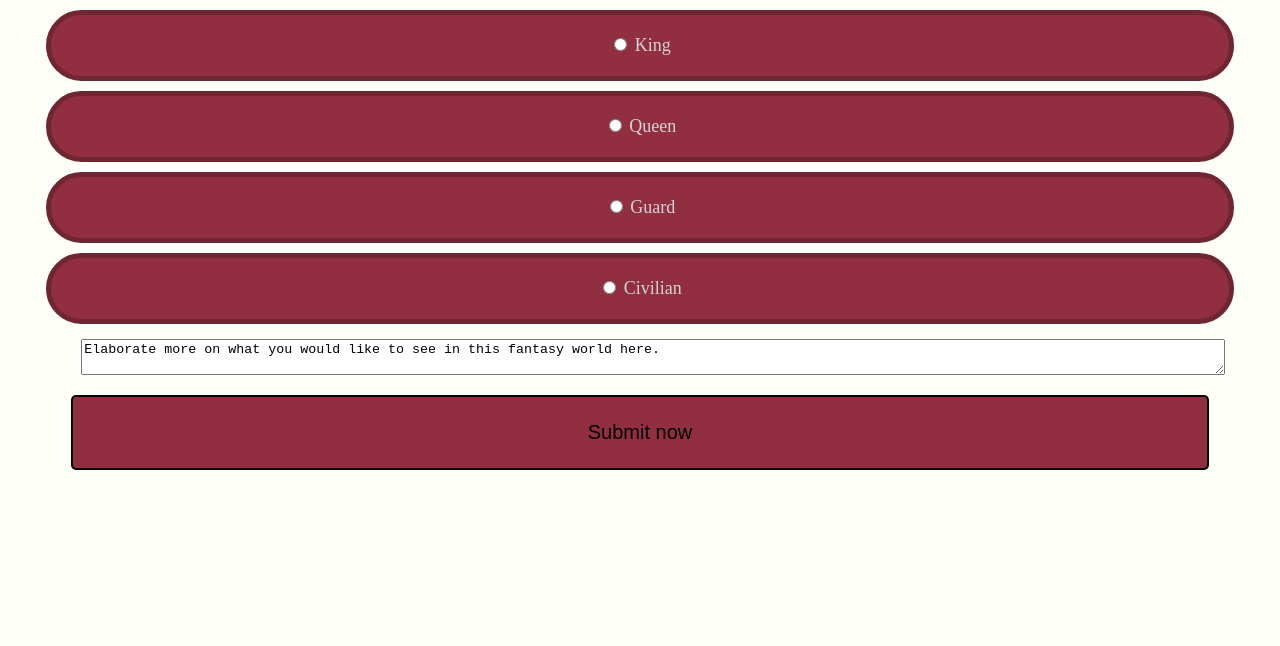
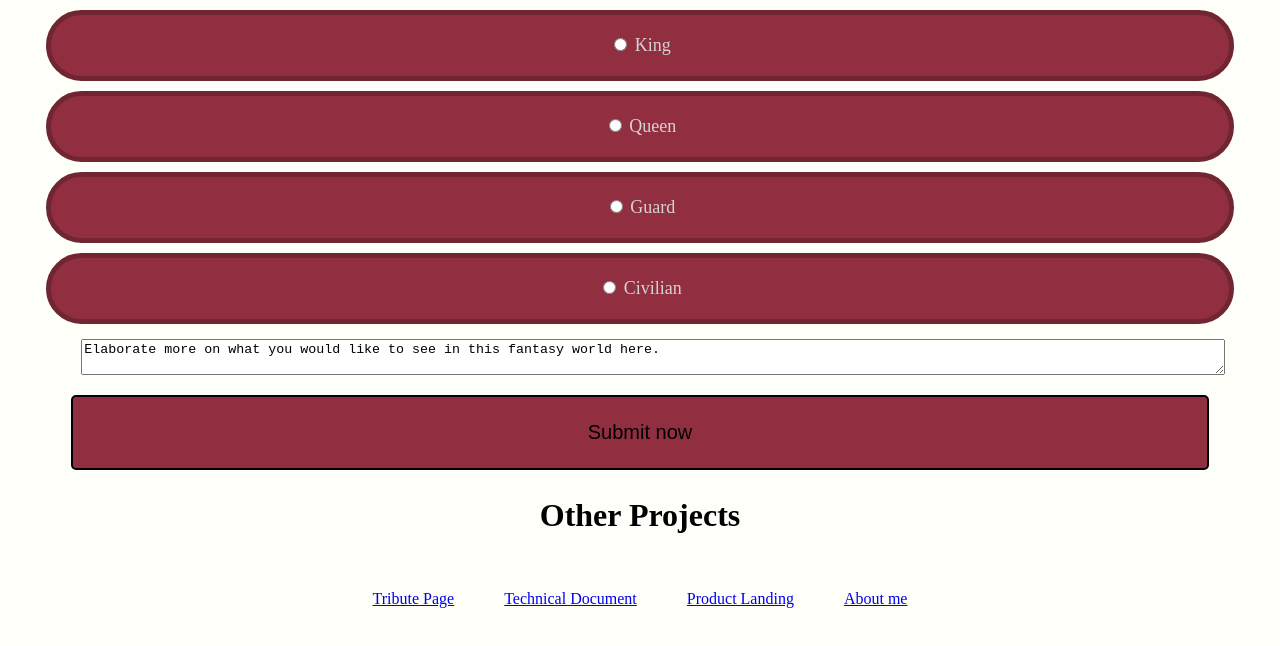
Before and after one commit to whitneyomo1/ResponsiveWebDesignFCC, a plain HTML site: page index.html in a window 1280 px wide. Shown: the part 712-1358 px from the top of the page. Before the commit the page ends 1190 px from the top, so only its background shows below. Drawn offline with Linux system fonts and the light colour scheme.

Commit message:
Update index.html

```diff
--- a/index.html
+++ b/index.html
@@ -68,6 +68,15 @@
             <button type="submit" id="submit">Submit now</button>
         </form>
     </section>
+    <footer>
+        <h2>Other Projects</h2>
+        <ul>
+            <li><a href="tributepage.html">Tribute Page</a></li>
+            <li><a href="TechDoc.html">Technical Document</a></li>
+            <li><a href="productland.html">Product Landing</a></li>
+            <li><a href="personal.html">About me</a></li>
+        </ul>
+    </footer>
 </body>
 
 </html>
```
